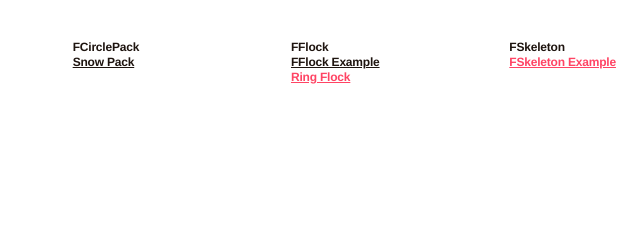
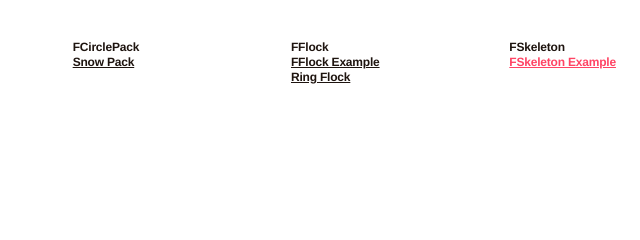
Before and after one commit to frederickk/folio.js, a plain HTML site: page index.html in a window 1280 px wide. Shown: the part 345-585 px from the top of the page, 399-1039 px from the left. Drawn offline with Linux system fonts and the light colour scheme.

Commit message:
refactoring

```diff
--- a/index.html
+++ b/index.html
@@ -105,7 +105,7 @@
                 <div class="col-sm-2">
                     FFlock<br />
                     <a href="FFlockExample.html">FFlock Example</a><br />
-                    <a href="ringFlock.html" class="red">Ring Flock</a>
+                    <a href="ringFlock.html">Ring Flock</a>
                 </div>
                 <div class="col-sm-2">
                     FSkeleton<br />
```
